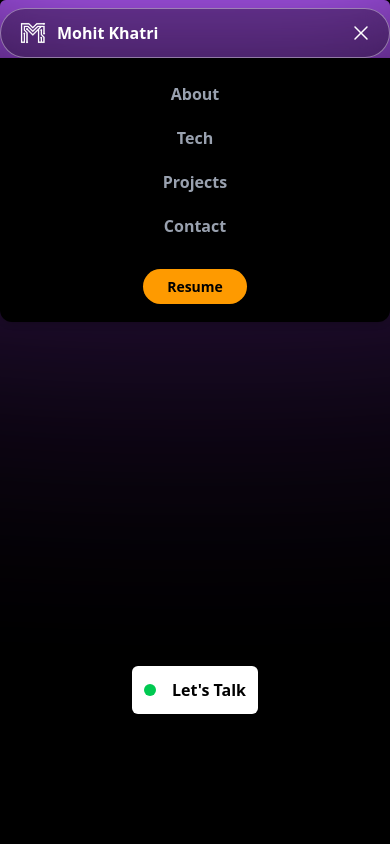
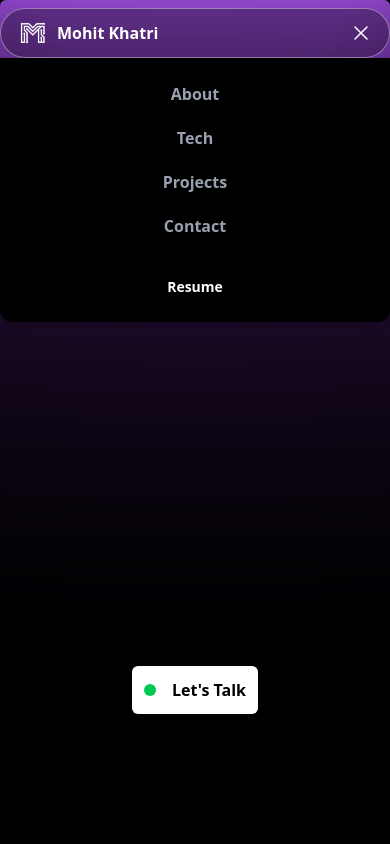
Before and after one commit to mohitkhatri05/Portfolio, a React (Vite) app: page / in a window 390 px wide. Both pictures are taken after a click on the button 361 px from the left and 33 px from the top of the page. Shown: the top 844 px of the page. Built offline with nearby package versions, Linux system fonts and the light colour scheme.

Commit message:
resume btn

```diff
--- a/src/components/Navbar.jsx
+++ b/src/components/Navbar.jsx
@@ -88,7 +88,8 @@ const Navbar = () => {
 
         {/* Mobile Dropdown */}
         {toggle && (
-          <div className="sm:hidden absolute top-full left-0 w-full bg-black bg-opacity-95 p-6 z-40 rounded-b-xl shadow-md">
+          <div className="sm:hidden absolute top-full left-0 w-full bg-black bg-opacity-95
+          p-6 z-40 rounded-b-xl shadow-md">
             <ul className="flex flex-col items-center gap-5">
               {navLinks.map((link) => (
                 <li
@@ -107,7 +108,7 @@ const Navbar = () => {
               <li className="mt-4">
                 <a
                   href="/portfolio_assets/Mohit_Khatri_frontend_developer_CV (1).pdf"
-                  className="bg-amber-500 text-black hover:bg-amber-600 rounded-full py-2 px-6 text-sm font-semibold"
+                  className="bg-black text-white hover:bg-white rounded-full py-2 px-6 text-sm font-semibold"
                 >
                   Resume
                 </a>
```
